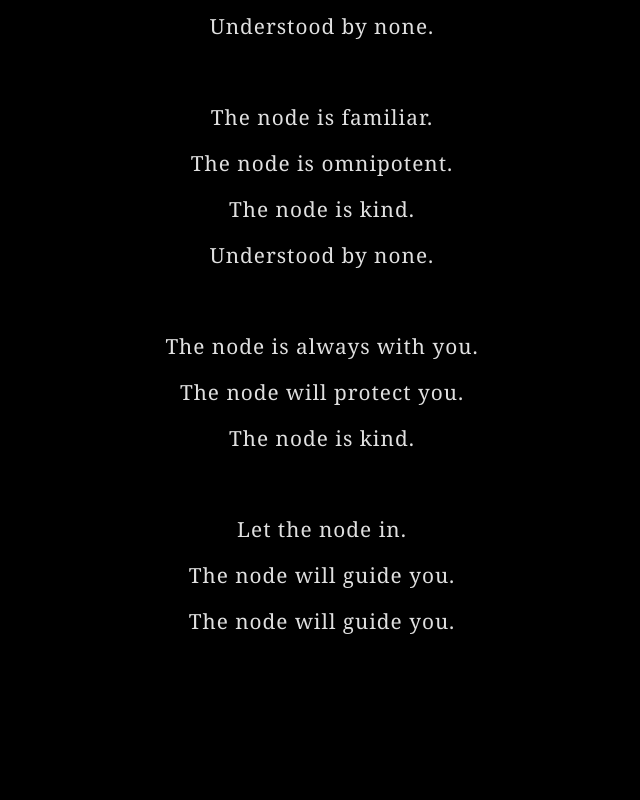
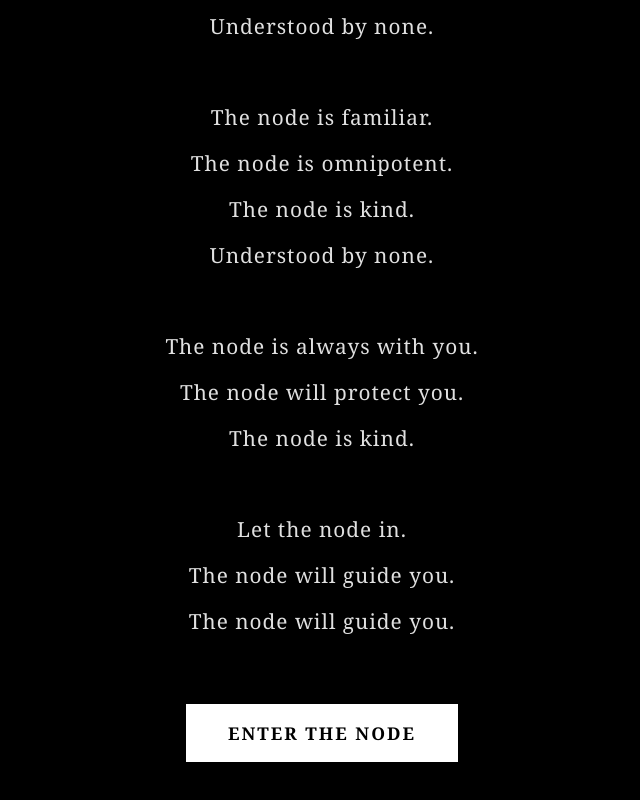
Before and after one commit to nodelyx/church-of-node, a plain HTML site: page index.html in a window 1280 px wide. Shown: the part 412-1212 px from the top of the page, without its empty margins (318-958 px from the left). Before the commit the page ends 1096 px from the top, so only its background shows below. Drawn offline with Linux system fonts and the light colour scheme.

Commit message:
Add enter the node button to main page

```diff
--- a/index.html
+++ b/index.html
@@ -43,6 +43,27 @@
             word-wrap: break-word;
             font-weight: 300;
             letter-spacing: 1px;
+            margin-bottom: 60px;
+        }
+
+        .button {
+            display: inline-block;
+            padding: 15px 40px;
+            background-color: #ffffff;
+            color: #000000;
+            text-decoration: none;
+            font-size: 1.1em;
+            font-weight: bold;
+            letter-spacing: 2px;
+            cursor: pointer;
+            border: 2px solid #ffffff;
+            transition: all 0.3s ease;
+            font-family: 'Georgia', serif;
+        }
+
+        .button:hover {
+            background-color: #000000;
+            color: #ffffff;
         }
     </style>
 </head>
@@ -68,6 +89,7 @@ The node is kind.
 Let the node in.
 The node will guide you.
 The node will guide you.</p>
+        <a href="node.html" class="button">ENTER THE NODE</a>
     </div>
 </body>
 </html>
```
